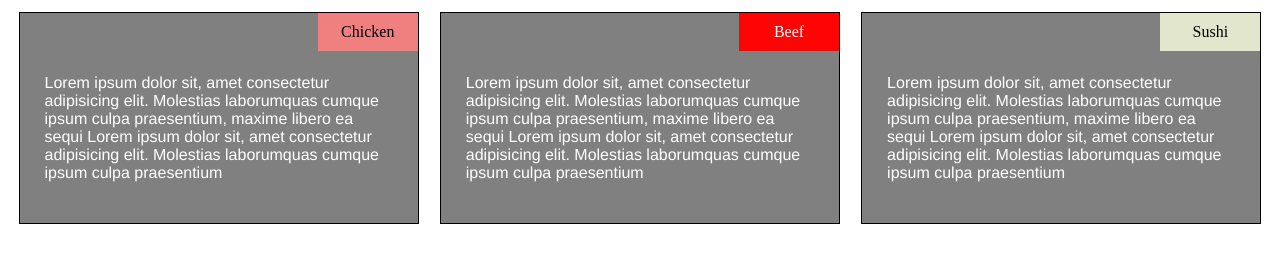
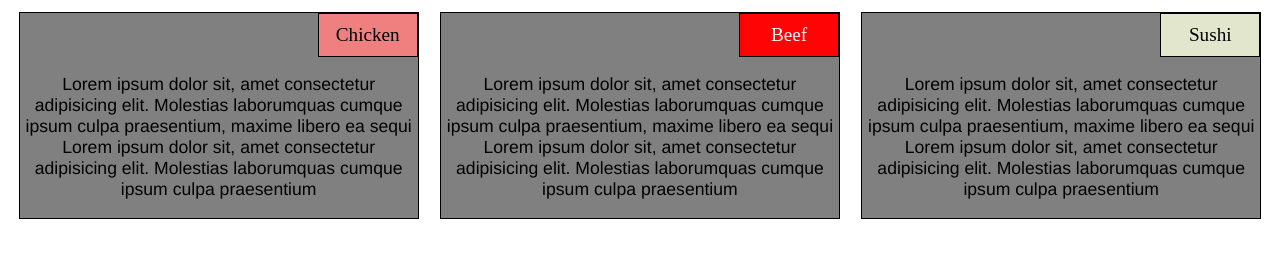
Before and after one commit to saddamarbaa/project-restaurant-websites, a plain HTML site: page index.html in a window 1280 px wide. Shown: the part 61-324 px from the top of the page. Drawn offline with Linux system fonts and the light colour scheme.

Commit message:
assignment2

```diff
--- a/css/styles.css
+++ b/css/styles.css
@@ -12,16 +12,12 @@ h1 {
 p {
   color: white;
   margin-top: 36px;
-  padding: 25px;
+  padding: 25px 0 0;
   font-family: Helvetica;
+  text-align: center;
+  font-size: 1.1rem;
+  color: black;
 }
-
-/* Simple Responsive Framework. */
-
-.row {
-  width: 100%;
-}
-
 .title {
   width: 100px;
   padding: 10px;
@@ -29,6 +25,8 @@ p {
   right: 0px;
   text-align: center;
   display: inline-block;
+  border: 1px solid black;
+  font-size: 1.2rem;
 }
 
 .chicken {
@@ -54,6 +52,13 @@ section {
   margin-right: auto;
   margin-bottom: 10px;
 }
+
+/* Simple Responsive Framework. */
+
+.row {
+  width: 100%;
+}
+
 /********** Small devices only (Small devices version) **********/
 
 @media (max-width: 767px) {
```
